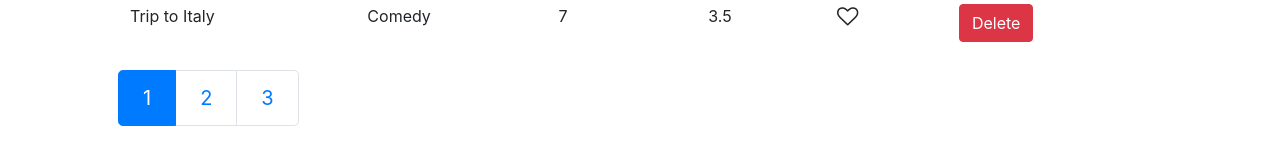
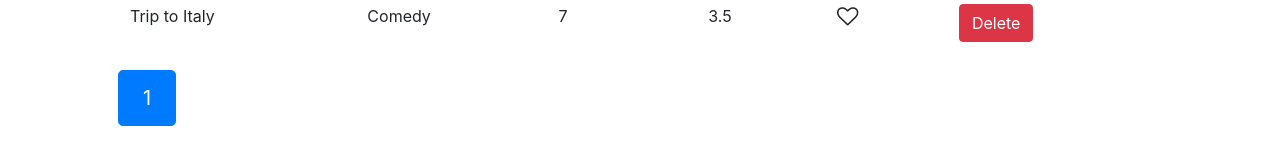
Before and after one commit to absurdengineer/vidly-react, a React (Create React App) app: page / in a window 1280 px wide. Shown: the part 333-498 px from the top of the page. Built offline with nearby package versions, Linux system fonts and the light colour scheme.

Commit message:
Type Checking of Props.

```diff
--- a/package.json
+++ b/package.json
@@ -9,6 +9,7 @@
     "bootstrap": "^4.5.3",
     "font-awesome": "^4.7.0",
     "lodash": "^4.17.20",
+    "prop-types": "^15.7.2",
     "react": "^17.0.1",
     "react-dom": "^17.0.1",
     "react-scripts": "4.0.1",
--- a/src/components/Movies/Movies.component.jsx
+++ b/src/components/Movies/Movies.component.jsx
@@ -51,7 +51,7 @@ class Movies extends Component {
             ))}
           </tbody>
         </table>
-        <Pagination itemCount={count} currentPage={currentPage} pageSize={pageSize} onPageChange={this.handlePageChange} />
+        <Pagination itemCount='abc' currentPage={currentPage} pageSize={pageSize} onPageChange={this.handlePageChange} />
       </React.Fragment>
     );
   }
--- a/src/components/Pagination/Pagination.component.jsx
+++ b/src/components/Pagination/Pagination.component.jsx
@@ -1,4 +1,5 @@
 import React from 'react'
+import propTypes from 'prop-types'
 import _ from 'lodash'
 
 const Pagination = props => {
@@ -17,4 +18,11 @@ const Pagination = props => {
      );
 }
 
+Pagination.propTypes = {
+  pageSize : propTypes.number.isRequired,
+  itemCount : propTypes.number.isRequired,
+  currentPage : propTypes.number.isRequired,
+  onPageChange : propTypes.func.isRequired
+}
+
 export default Pagination;
```
Also changed, not shown: 2 other files (tests, documents, lock files or other folders).
